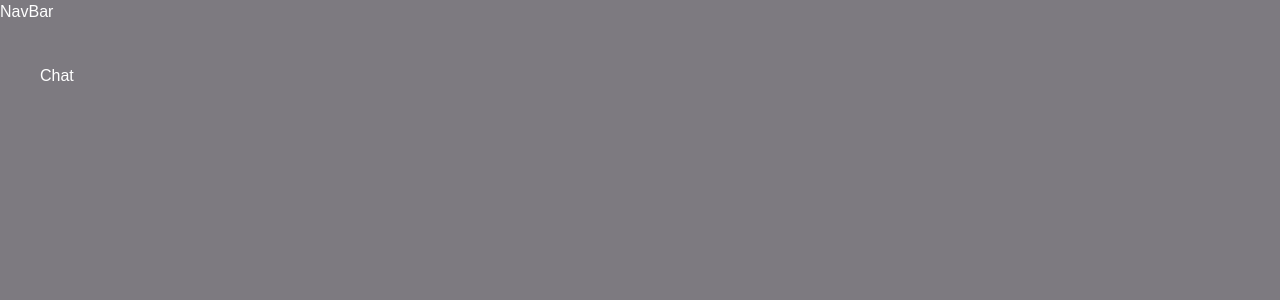
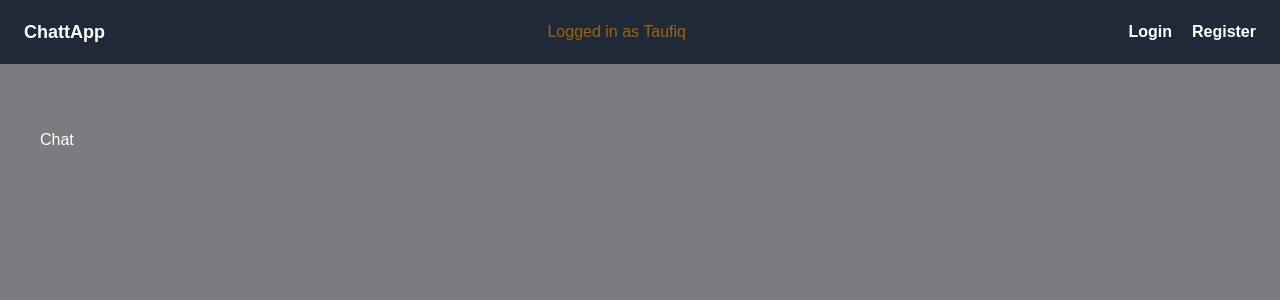
Before and after one commit to Taufiqul7756/Real-time-chat-app, a React (Vite) app in the folder client/: page / in a window 1280 px wide. Shown: the top 300 px of the page. Built offline with nearby package versions, Linux system fonts and the light colour scheme.

Commit message:
navbar added - 50% done

```diff
--- a/client/src/components/NavBar.jsx
+++ b/client/src/components/NavBar.jsx
@@ -1,7 +1,29 @@
-import React from "react";
+import { Link } from "react-router-dom";
 
 const NavBar = () => {
-  return <div>NavBar</div>;
+  return (
+    <nav className="bg-gray-800 mb-4 h-16">
+      <div className="container mx-auto flex items-center justify-between h-full px-4">
+        <h2>
+          <Link to="/" className="text-white text-lg font-bold">
+            ChattApp
+          </Link>
+        </h2>
+
+        <span className="text-yellow-700"> Logged in as Taufiq</span>
+
+        <div className="">
+          <Link to="/login" className="text-white text-md font-bold">
+            Login
+          </Link>
+
+          <Link to="/register" className="text-white text-md ml-5 font-bold">
+            Register
+          </Link>
+        </div>
+      </div>
+    </nav>
+  );
 };
 
 export default NavBar;
```
